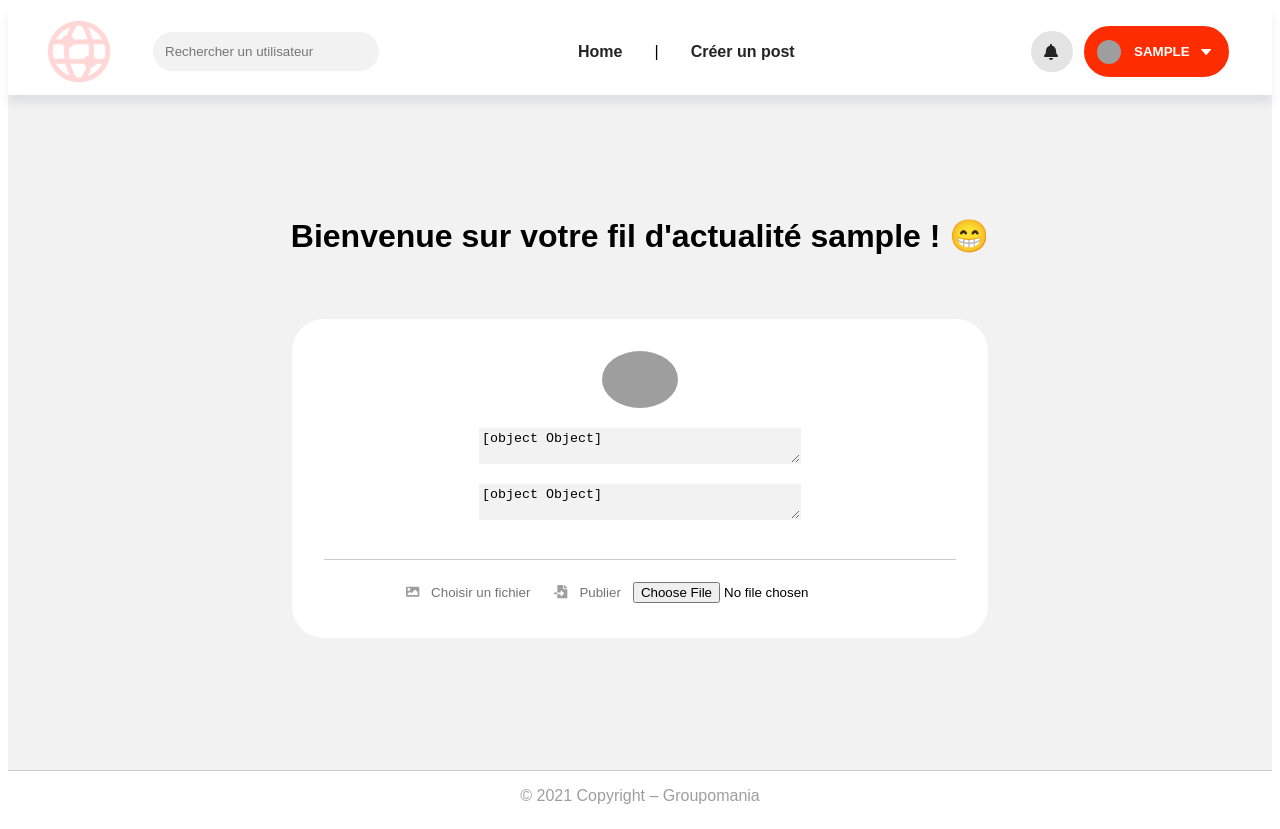
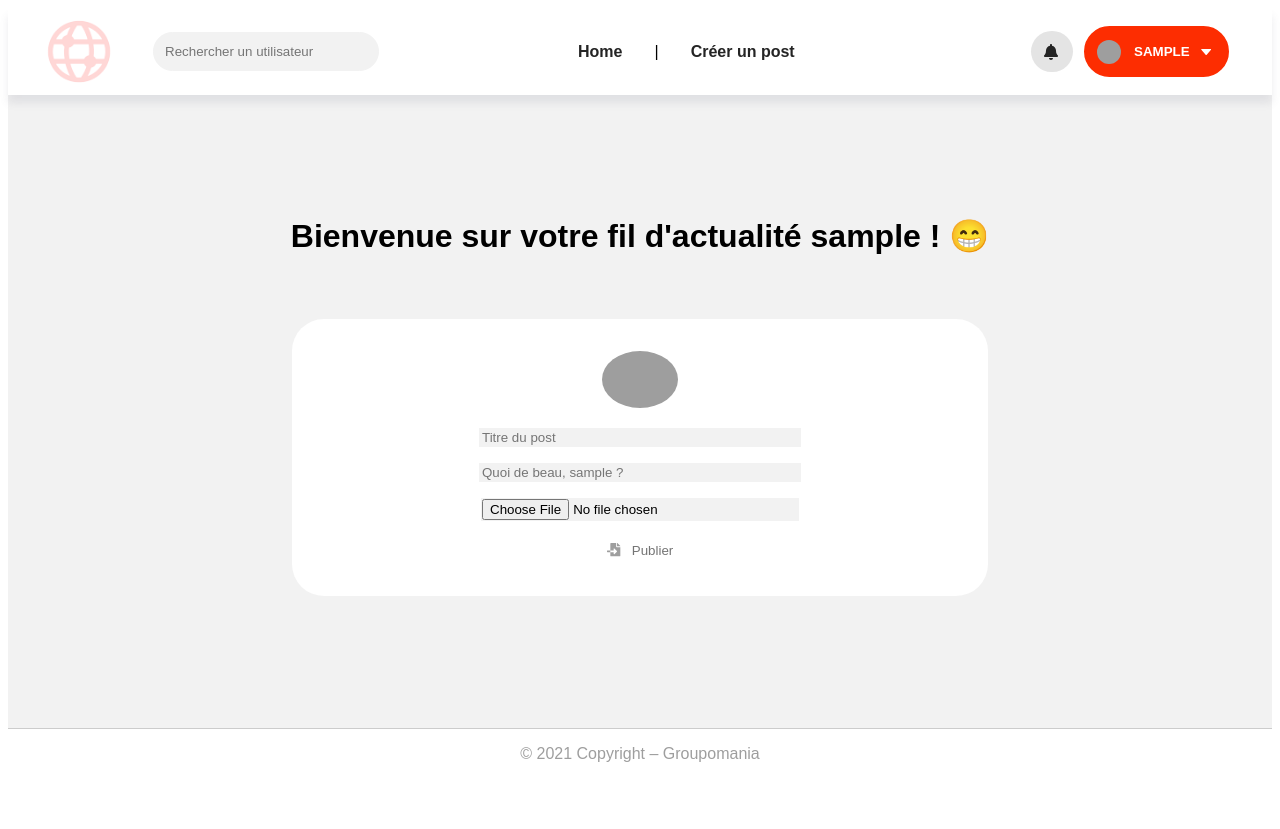
Before and after one commit to bea-vgz/BeatriceVergez_7_071121, a Vue app in the folder frontend/: page /#/home in a window 1280 px wide. After the commit the page ends 800 px from the top, so only its background shows below. Built offline with nearby package versions, Linux system fonts and the light colour scheme; sample sign-in values are in the browser's storage; grey boxes are pictures that could not be loaded.

Commit message:
createpost

```diff
--- a/frontend/src/components/CreatePost.vue
+++ /dev/null
@@ -1,62 +0,0 @@
-<template>
-  <div>
-    <form @submit="onSubmit">
-      <PostFormulaire
-        @onFileSelected="onFileSelected"
-        v-model="content_post"
-        :onFormSubmit="didSubmitForm"
-        :isCreating="true"
-      />
-    </form>
-  </div>
-</template>
-
-<script>
-import PostFormulaire from './PostFormulaire'
-import Post from '../models/post'
-
-export default {
-  name: 'CreatePost',
-  components: {
-    PostFormulaire,
-  },
-  data () {
-    return {
-      content_post: new Post("", "", ""),
-      image: null,
-      didSubmitForm: false,
-      user: this.$store.getters["auth/userState"],
-    }
-  },
-  methods: {
-    onFileSelected (file) {
-      this.image = file
-    },
-    async onSubmit (event) {
-    this.resetForm(event)
-      await this.$store.dispatch("post/createPost", this.post)
-        .then(data => {
-        this.message = data.message;
-        window.alert("Création du post réussi ! ")
-      })
-      .catch((error) => {
-        console.log(error);
-      });
-    },
-
-    resetForm (event) {
-      event.target.reset()
-      this.title = ''
-      this.content = ''
-      this.image = null
-      this.didSubmitForm = !this.didSubmitForm
-    }
-  }
-}
-</script>
-
-<style lang="scss">
-.custom-file-label {
-  text-align: left;
-}
-</style>
--- a/frontend/src/components/Login.vue
+++ b/frontend/src/components/Login.vue
@@ -22,11 +22,13 @@
 
     <!-- Password input -->
         <label for="password"> 🔒  Mot de passe * : </label>
-        <input id="password" name="password" v-model="user.password" autocomplete="current-password" placeholder="Mot de passe" required="required" :type="show ? 'text' : 'password'"/>
-        <button type="button" class="bg-transparent rounded" @click="show = !show" >
-          <font-awesome-icon icon="eye" alt="mot de passe visible" class="eyes text-color" v-show="show" />
-          <font-awesome-icon icon="eye-slash" alt="mot de passe invisible" class="eyes text-color" v-show="!show" />
-        </button>
+        <div class="inputPassword">
+          <input id="password" name="password" v-model="user.password" autocomplete="current-password" placeholder="Mot de passe" required="required" :type="show ? 'text' : 'password'"/>
+          <button role="button" class="buttonEyes" @click="show = !show" >
+            <font-awesome-icon icon="eye" alt="mot de passe visible" class="eyes text-color" v-show="show" />
+            <font-awesome-icon icon="eye-slash" alt="mot de passe invisible" class="eyes text-color" v-show="!show" />
+          </button>
+        </div>
 
         <p class="champs">Les champs indiqués par une * sont obligatoires</p>
 
@@ -137,6 +139,7 @@ input {
     border: solid 2px #F2F2F2;
     border-radius: 1rem;
     margin: 0.3rem;
+    width: auto;
 }
 .input_email_text {
   color: rgb(141, 141, 141);
@@ -176,4 +179,15 @@ input {
     text-decoration: underline;
     cursor: pointer
 }
+.buttonEyes {
+  background: none;
+  border: none;
+  cursor: pointer;
+}
+.inputPassword {
+  display: flex;
+  flex-direction: row;
+  justify-content: space-between;
+  width: auto;
+}
 </style >
--- a/frontend/src/components/PostFormulaire.vue
+++ b/frontend/src/components/PostFormulaire.vue
@@ -6,55 +6,34 @@
           <img v-else class="avatar" alt="Avatar" :src="currentUser.photoProfil" />
       </router-link>
       <div class="textarea_form">
-          <textarea
-            :value="value"
-            @input="updateValue"
+        <input
+          v-model="post.title"
           id="title"
           placeholder="Titre du post"
           aria-label="Écrire un titre"
           class="text-dark"
-          ></textarea>
-          <textarea
-            :value="value"
-            @input="updateValue"
+        />
+        <input
+          v-model="post.content"
           id="content"
           :placeholder="`Quoi de beau, ${currentUser.username} ?`"
           aria-label="Écrire une publication"
           class="text-dark"
-          ></textarea>
+        />
       </div>
-      <div id="preview" class="d-flex justify-content-center align-items-center" >
-        <img class="mt-3" v-if="url" :src="url" alt="" />
+      <div class="form">
+        <label class="sr-only" for="image" title="image" name="filename" role="button">image</label>
+        <input type="file" accept=".png, .jpg, .jpeg, .gif, .webp" @change="onSelect" ref="file" aria-required="true" id="image" name="filename" />
       </div>
-      <div class="line"></div>
       <div>
-        <button
-          class="d-flex align-items-center justify-content-center button btn-block"
-          @click="triggerInput"
-          type="button"
-          aria-label="Choisir un fichier"
-        >
-          <span class="mr-2 d-none d-md-block">
-            <font-awesome-icon icon="image" class="icon ml-5 mr-2"/>
-            Choisir un fichier
-          </span>
-        </button>
         <button
           class="d-flex align-items-center justify-content-center button"
           type="submit"
           aria-label="Publier"
-        >
-          <span class="mr-2 d-none d-md-block">
-            <font-awesome-icon icon="file-import" class="icon ml-5 mr-2"/>
+          @click="createPost()"
+        > <font-awesome-icon icon="file-import" class="icon ml-5 mr-2"/>
             Publier
-          </span>
         </button>
-        <input
-          ref="fileInput"
-          class="d-none"
-          type="file"
-          @change="onFileSelected"
-        />
       </div>
     </form>
 
@@ -63,37 +42,47 @@
 </template>
 
 <script>
-
+import Post from '../models/post'
 export default {
   name: 'PostFormulaire',
-  props: ['value', 'image', 'onFormSubmit', 'isCreating'],
   data () {
     return {
-      user: JSON.parse(localStorage.getItem('user')),
-      url: this.image
-    }
-  },
-  watch: {
-    onFormSubmit () {
-      this.url = null
-    }
+      post: new Post("", ""),
+      file: "",
+      image:"",
+    };
   },
   computed: {
     currentUser() {
       return this.$store.state.auth.user;
-    }
+    },
   },
   methods: {
-    onFileSelected (event) {
-      this.url = URL.createObjectURL(event.target.files[0])
-      this.$emit('onFileSelected', event.target.files[0])
+    onSelect() {
+      const file = this.$refs.file.files[0];
+      this.file = file;
+      console.log(this.file);
     },
-    updateValue (value) {
-      this.$emit('input', value)
+
+    createPost() {
+      let post;
+      if(this.file != "") {
+        post = new FormData();
+        post.append('image', this.file, this.filename);
+        post.append('title', this.title);
+        post.append('content', this.content);
+      } else {
+        post = {
+          title: this.post.title,
+          content: this.post.content,
+        }
+      }
+      this.$store.dispatch("post/createPost", post)
+        .then(() => {
+          console.log('post')
+          window.alert("Création du post réussi !")
+        })
     },
-    triggerInput () {
-      this.$refs.fileInput.click()
-    }
 },
 }
 </script>
@@ -146,7 +135,7 @@ export default {
   font-weight: 500;
   padding: 0.375rem 0.75rem;
 }
-textarea {
+input {
   border: solid 1px #F2F2F2;
   background: #F2F2F2;
   width: 50%;
--- a/frontend/src/components/modifyProfil.vue
+++ b/frontend/src/components/modifyProfil.vue
@@ -89,7 +89,6 @@ export default {
           })
         }
       },
-
       onFileChange(event) {
         this.selectedFile = event.target.files[0]
         this.currentUser.photoProfil = this.$refs.file.files[0];
@@ -100,7 +99,6 @@ export default {
         reader.readAsDataURL(this.currentUser.photoProfil);
         this.validateInput();
       },
-
       validateInput() {
         if(this.currentUser.username != '') {
           this.username = true;
@@ -123,12 +121,12 @@ export default {
           return false;
         }
       },
-
       close() {
         this.$emit("close");
     },
   }
 }
+
 
 </script>
 
--- a/frontend/src/models/post.js
+++ b/frontend/src/models/post.js
@@ -1,10 +1,9 @@
 // modèle de données
 export default class Post {
-    constructor(title, content, image, postId, userId) {
+    constructor(title, content, image, postId) {
       this.title = title;
       this.content = content;
       this.image = image;
       this.postId = postId;
-      this.userId = userId;
     }
   }
--- a/frontend/src/service/post.resource.js
+++ b/frontend/src/service/post.resource.js
@@ -1,16 +1,17 @@
 import resource from './resource'
 import authHeader from './auth.header'
-import store from '../store'
 
 class PostService {
 
     createPost(post) {
-        return resource.post('/posts', { headers: authHeader() }, {
-            title: post.title,
-            content: post.content,
-            image: post.image,
-            userId: store.state.auth.user.userId
-        })
+        return resource.post('/posts', post,
+        { headers: authHeader(),
+        }
+        )
+        .then(response => {
+            localStorage.setItem('user', JSON.stringify(response.data));
+            console.log(response)
+        });
     }
 
 }
--- a/frontend/src/service/user.resource.js
+++ b/frontend/src/service/user.resource.js
@@ -5,7 +5,7 @@ class UserService extends resource {
     getAllUsers() {
         return resource.get('/users', { headers: authHeader() });
     }
-    getOneUser(id) {
+    getUser(id) {
         return resource.get(`/users/${id}`, { headers: authHeader() })
     }
 
--- a/frontend/src/store/post.module.js
+++ b/frontend/src/store/post.module.js
@@ -6,7 +6,7 @@ export const post = {
       createdPost: { status: '' },
       modifyPost: { status: '' },
       deletedPost: { status: '' },
-      post: '',
+      posts: '',
     },
 
 actions: {
@@ -25,9 +25,11 @@ actions: {
 mutations: {
     createPostSuccess(state) {
       state.createdPost.status = 'Created'
+      state.post = post
     },
     createPostFailure(state) {
       state.createdPost.status = 'Not created'
+      state.post = null
     },
 }
 
--- a/frontend/src/views/Home.vue
+++ b/frontend/src/views/Home.vue
@@ -9,7 +9,7 @@
 			Bienvenue sur votre fil d'actualité {{ currentUser.username }} ! 😁
     </h1>
 
-    <CreatePost/>
+    <PostFormulaire/>
 
     </div>
  <!-- Footer -->
@@ -25,14 +25,14 @@
 
 import Footer from '@/components/Footer.vue';
 import Header from '@/components/Header.vue';
-import CreatePost from '@/components/CreatePost.vue';
+import PostFormulaire from '@/components/PostFormulaire.vue';
 
 export default {
   name: 'HomePage',
   components: {
     Header,
     Footer,
-    CreatePost
+    PostFormulaire
   },
   computed: {
     currentUser() {
```
Also changed, not shown: frontend/src/components/ModifyPassword.vue (+23 -6 lines), frontend/src/components/Signup.vue (+19 -6 lines). Lines whose indentation alone changed are shown as unchanged.
